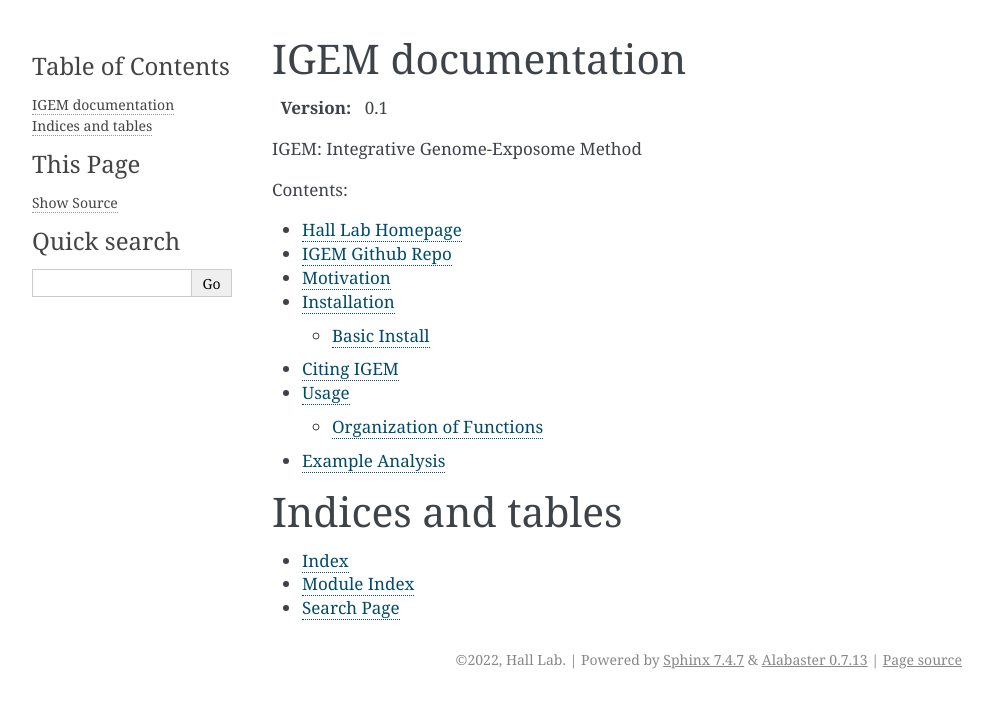
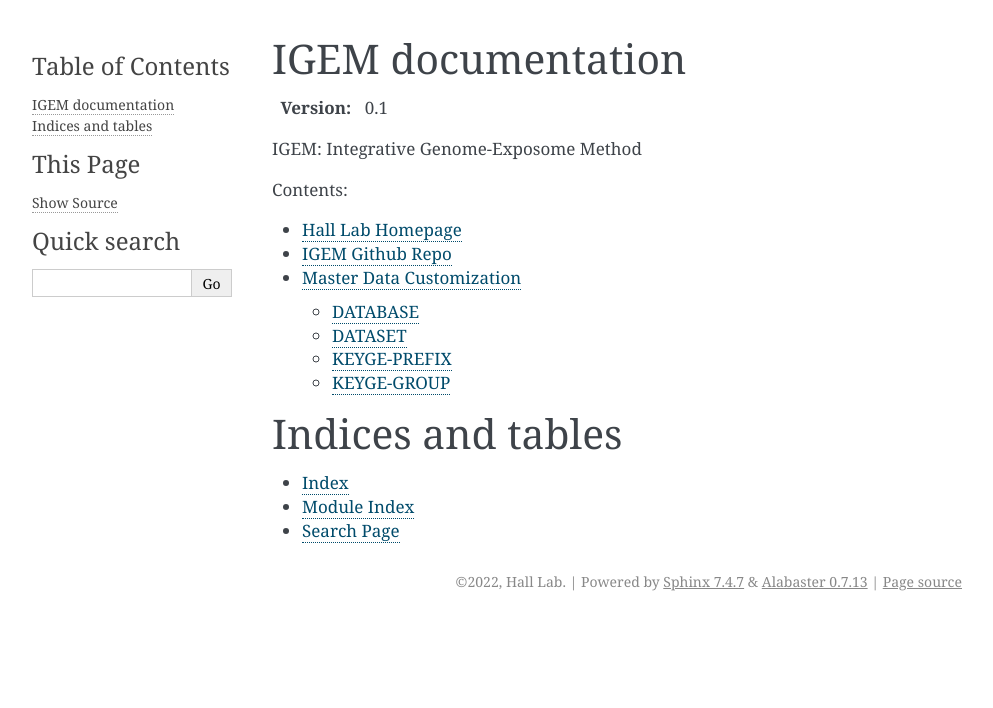
Before and after one commit to HallLab/IGEM, a Sphinx documentation site: the page built from docs/source/index.rst, in a window 1280 px wide. Shown: the top 708 px of the page, without its empty margins (148-1141 px from the left). Built offline with Sphinx 7.4.7, drawn with Linux system fonts in a browser that asks for light colours.

```diff
--- a/docs/source/citation.rst
+++ /dev/null
@@ -1,5 +0,0 @@
-==============
-Citing IGEM
-==============
-
-If you use IGEM in a scientific publication, please consider citing:
--- a/docs/source/index.rst
+++ b/docs/source/index.rst
@@ -15,11 +15,8 @@ IGEM: Integrative Genome-Exposome Method
 
    Hall Lab Homepage <https://www.hall-lab.org>
    IGEM Github Repo <https://github.com/HallLab/igem>
-   motivation
-   installation
-   citation
-   usage
-   example
+   master_data
+
 
 
 Indices and tables
--- a/docs/source/installation.rst
+++ /dev/null
@@ -1,8 +0,0 @@
-============
-Installation
-============
-
-Basic Install
--------------
-
-desc the installation process
--- a/docs/source/motivation.rst
+++ /dev/null
@@ -1,5 +0,0 @@
-==========
-Motivation
-==========
-
-Desc the motivation
--- a/docs/source/usage.rst
+++ /dev/null
@@ -1,8 +0,0 @@
-=====
-Usage
-=====
-
-Organization of Functions
--------------------------
-
-IGEM has many functions organized into several different modules:
```
Also changed, not shown: docs/source/example.rst (deleted, +0 -7 lines), docs/source/master_data.rst (added, +67 -0 lines), docs/source/rst_template.rst (added, +79 -0 lines).
